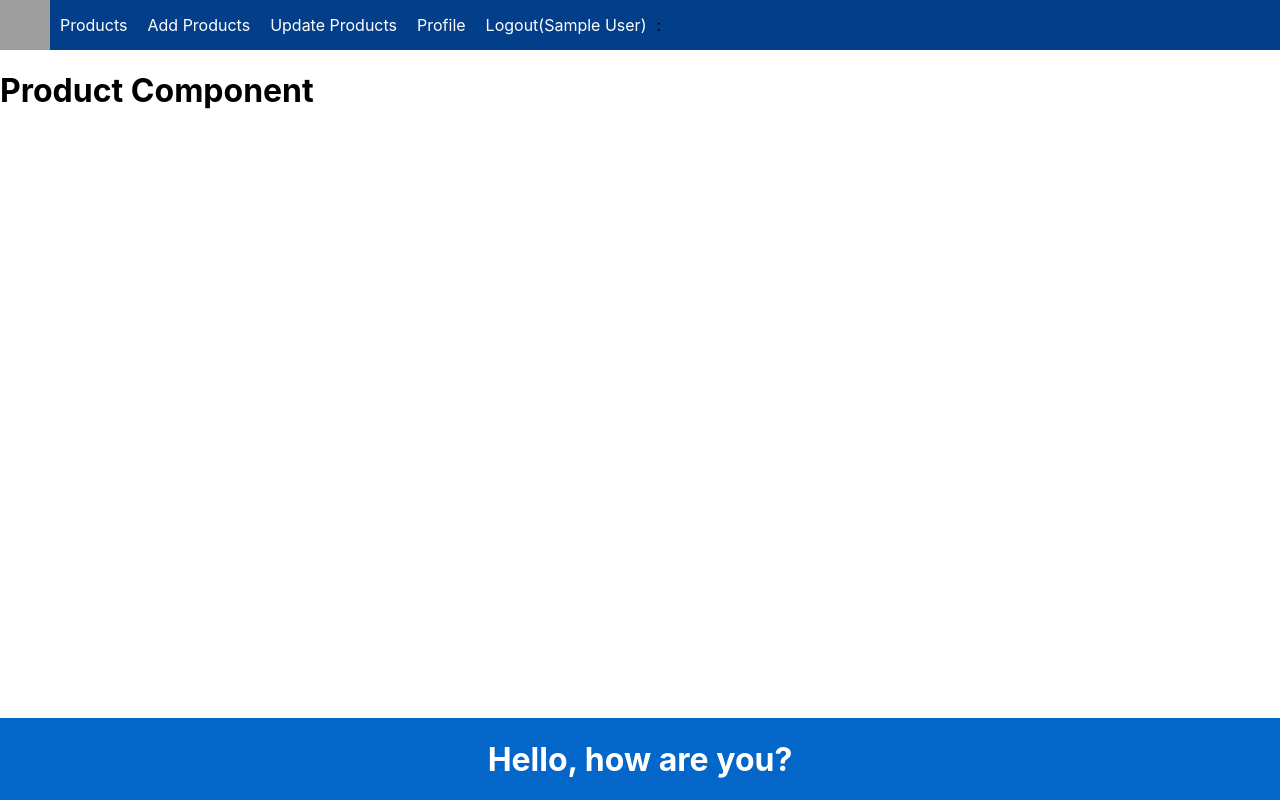
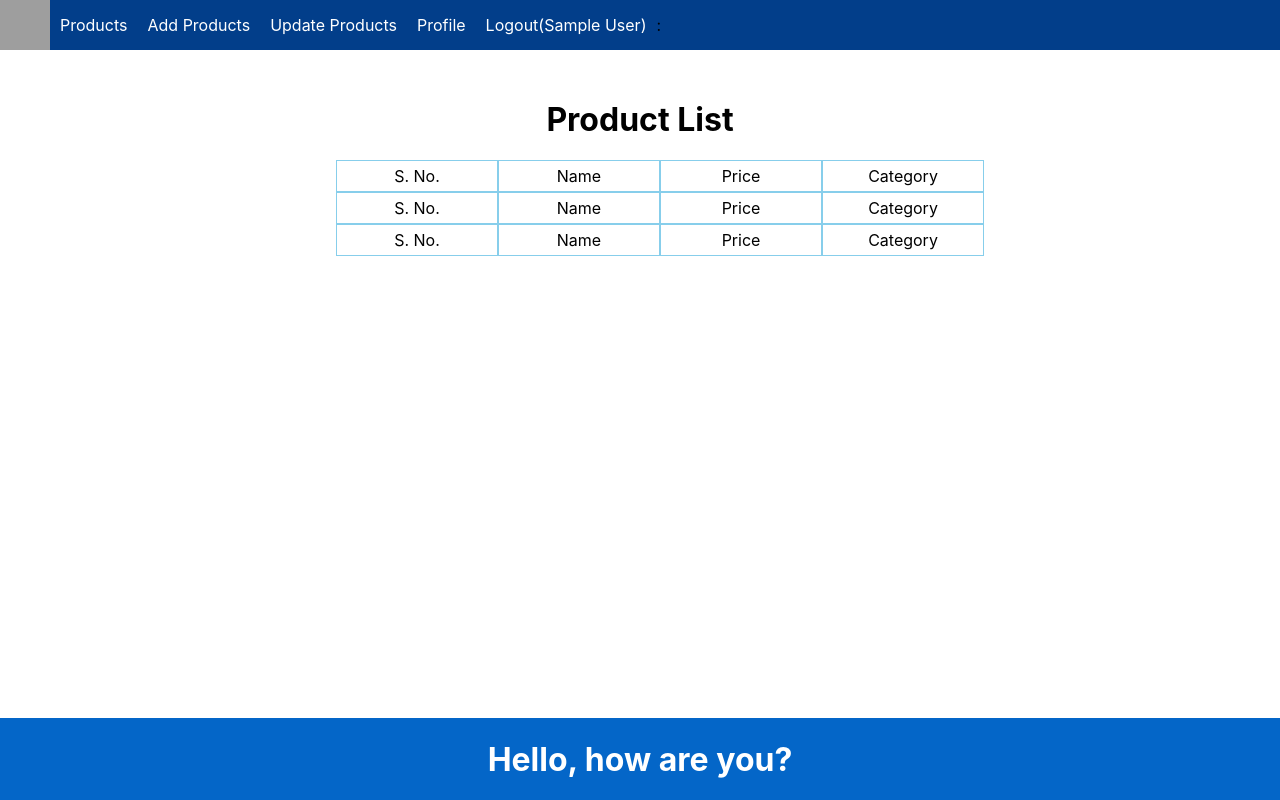
Before and after one commit to mohammadameen21/E-Dashboard-Frontend, a React (Create React App) app: page / in a window 1280 px wide. Built offline with nearby package versions, Linux system fonts and the light colour scheme; no server answers; sample sign-in values are in the browser's storage; grey boxes are pictures that could not be loaded.

Commit message:
We are fetching static data in Product list

```diff
--- a/src/AddProduct.js
+++ b/src/AddProduct.js
@@ -1,6 +1,6 @@
 import React from "react";
 import { useState } from "react";
-import './App.css'
+
 
 
 const AddProduct = () => {
--- a/src/App.css
+++ b/src/App.css
@@ -78,6 +78,27 @@
 /*** Footer css ***/
 
 
+/* Product List css */
+
+.product-list{
+  text-align: center;
+  margin-top: 50px;
+}
+
+.product-list ul{
+  margin: 0px;
+}
+
+.product-list ul li{
+  display: inline-block;
+  width: 150px;
+  border: 1px solid skyblue;
+  padding: 5px;
+}
+
+/*** Product List css ***/
+
+
 .App-logo {
   height: 40vmin;
   pointer-events: none;
--- a/src/App.js
+++ b/src/App.js
@@ -6,6 +6,7 @@ import SignUp from './SignUp';
 import PrivateComponent from './PrivateComponent';
 import LogIn from './LogIn'
 import AddProduct from './AddProduct';
+import ProductList from './ProductList';
 
 function App() {
   return (
@@ -17,7 +18,7 @@ function App() {
         <Routes>
 
         <Route element={<PrivateComponent/>}>
-        <Route path="/" element={<h1>Product Component</h1>}/>
+        <Route path="/" element={<ProductList />}/>
         <Route path="/add" element={<AddProduct/>}/>
         <Route path="/update" element={<h1>Update Product Component</h1>}/>
         <Route path="/logout" element={<h1>Logout Component</h1>}/>
--- /dev/null
+++ b/src/ProductList.js
@@ -0,0 +1,50 @@
+import React,{ useEffect, useState } from "react";
+
+const ProductList = () => {
+    const [products, setProducts] = useState([]);
+
+    useEffect(()=>{
+        getProducts();
+    }, []);
+
+    const getProducts = async () => {
+        let result = await fetch('http://localhost:9800/products');
+        result = await result.json();
+        setProducts(result);
+    }
+
+
+    console.log(products);
+
+
+    return (
+        <div className="product-list">
+            <h1>Product List</h1>
+            <ul>
+                <li>S. No.</li>
+                <li>Name</li>
+                <li>Price</li>
+                <li>Category</li>
+            </ul>
+
+            <ul>
+                <li>S. No.</li>
+                <li>Name</li>
+                <li>Price</li>
+                <li>Category</li>
+            </ul>
+
+            <ul>
+                <li>S. No.</li>
+                <li>Name</li>
+                <li>Price</li>
+                <li>Category</li>
+            </ul>
+        </div>
+    )
+
+}
+
+
+
+export default ProductList
```
